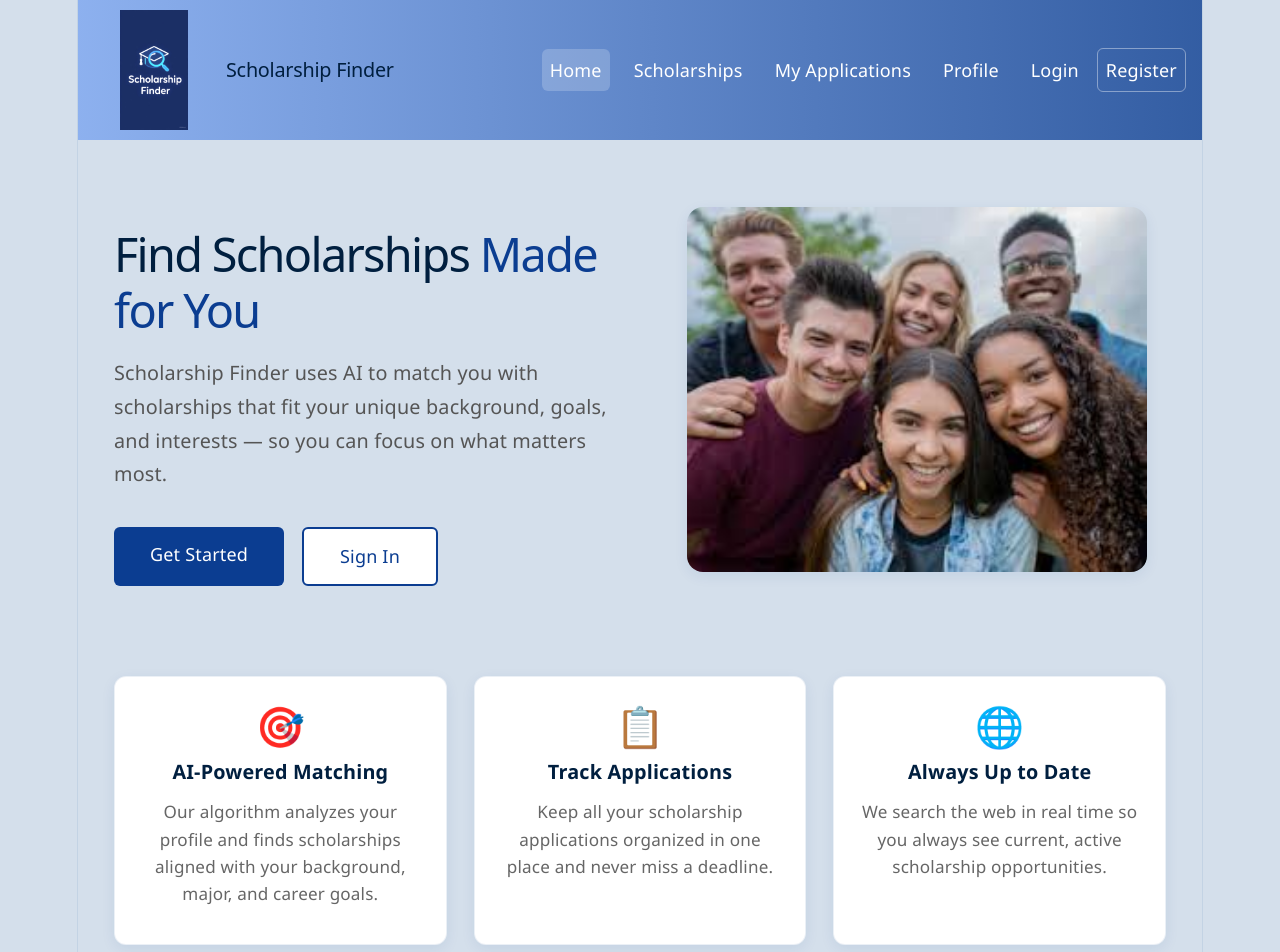
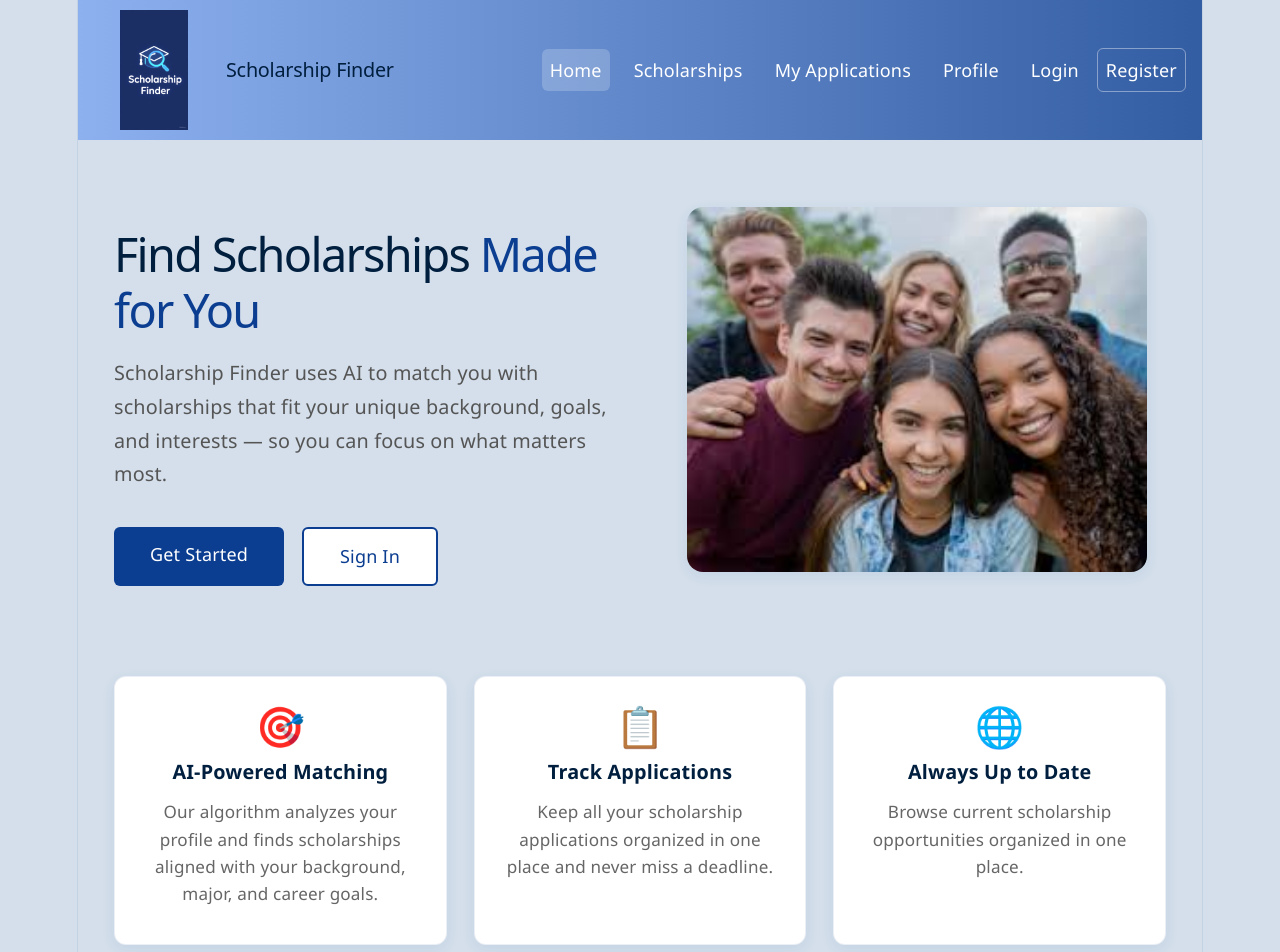
Before and after one commit to code-differently/26q1-team5-capstone, a React app in the folder frontend/: page / in a window 1280 px wide. Shown: the top 952 px of the page. Built offline with nearby package versions, Linux system fonts and the light colour scheme; no server answers; the HTML template or start-up script is replaced by a standard one.

Commit message:
Edited homepage text

```diff
--- a/frontend/src/Pages/HomePage.jsx
+++ b/frontend/src/Pages/HomePage.jsx
@@ -45,7 +45,7 @@ const HomePage = () => {
           <div className="feature-card">
             <div className="feature-icon">🌐</div>
             <h3>Always Up to Date</h3>
-            <p>We search the web in real time so you always see current, active scholarship opportunities.</p>
+            <p>Browse current scholarship opportunities organized in one place.</p>
           </div>
         </div>
 
```
